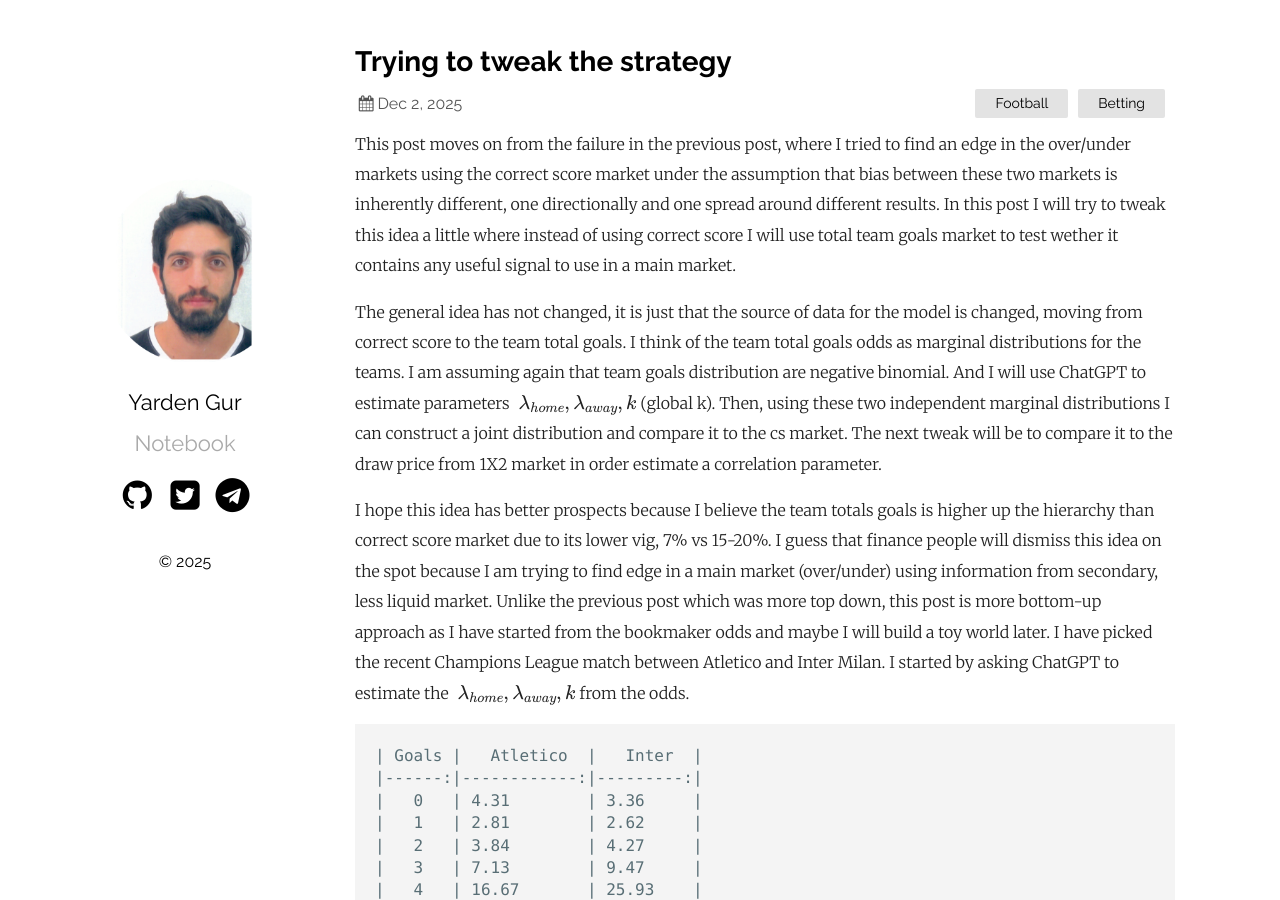
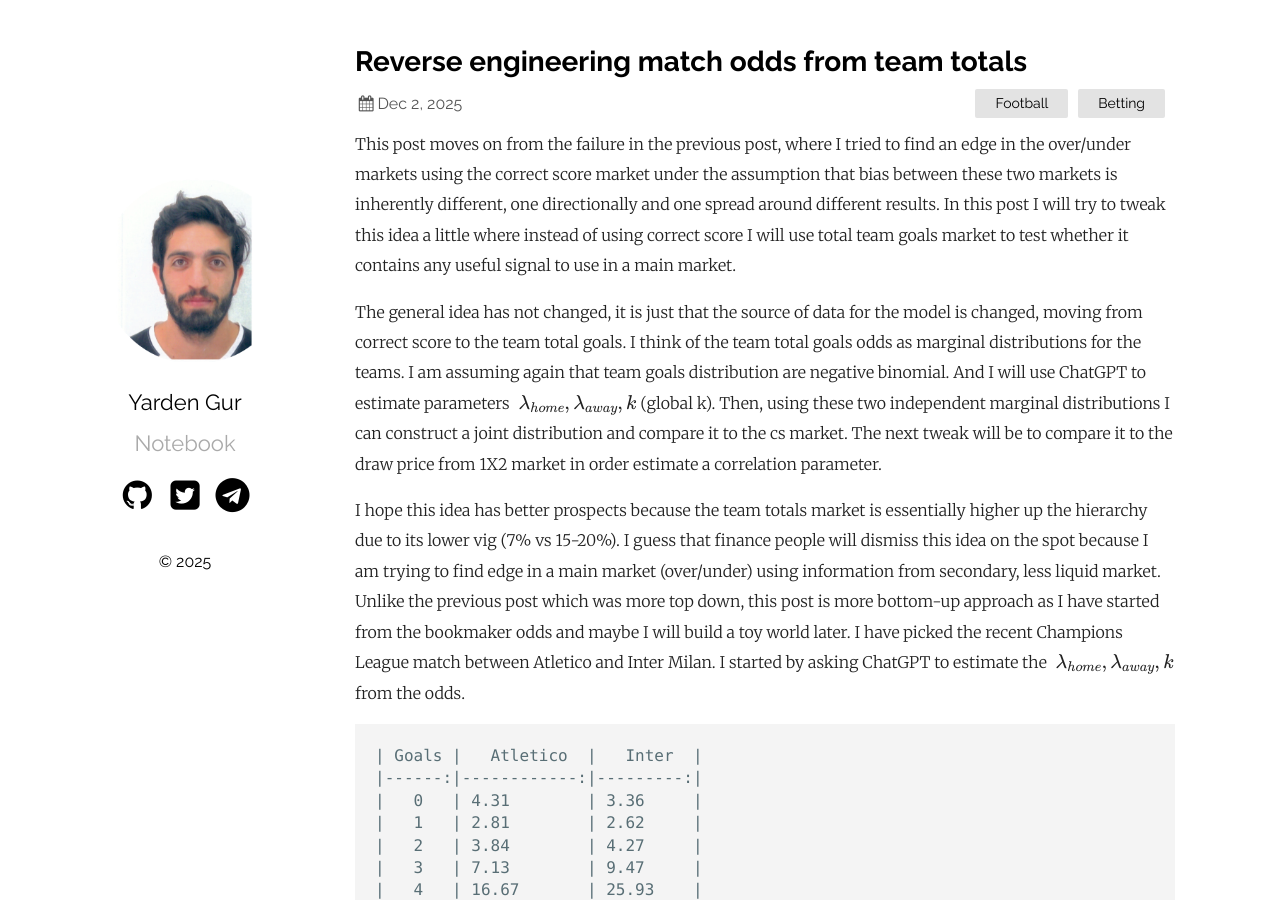
Before and after one commit to bm1125/bm1125.github.io, a Jekyll site: the page built from _posts/2025-12-02-reverse-engineering-parameters.md, in a window 1280 px wide and 900 px high. Built offline with Jekyll 4.4.1, drawn with Linux system fonts in a browser that asks for light colours; formulas are drawn with MathJax 3; some of the changed text lies outside the part shown.

Commit message:
update post

````diff
--- a/_posts/2025-12-02-reverse-engineering-parameters.md
+++ b/_posts/2025-12-02-reverse-engineering-parameters.md
@@ -1,15 +1,15 @@
 ---
 layout: post
-title: Trying to tweak the strategy
+title: Reverse engineering match odds from team totals
 usemathjax: true
 categories: [Football, Betting]
 ---
 
-This post moves on from the failure in the previous post, where I tried to find an edge in the over/under markets using the correct score market under the assumption that bias between these two markets is inherently different, one directionally and one spread around different results. In this post I will try to tweak this idea a little where instead of using correct score I will use total team goals market to test wether it contains any useful signal to use in a main market.
+This post moves on from the failure in the previous post, where I tried to find an edge in the over/under markets using the correct score market under the assumption that bias between these two markets is inherently different, one directionally and one spread around different results. In this post I will try to tweak this idea a little where instead of using correct score I will use total team goals market to test whether it contains any useful signal to use in a main market.
 
 The general idea has not changed, it is just that the source of data for the model is changed, moving from correct score to the team total goals. I think of the team total goals odds as marginal distributions for the teams. I am assuming again that team goals distribution are negative binomial. And I will use ChatGPT to estimate parameters $$\ \lambda_{home}, \lambda_{away}, k $$ (global k). Then, using these two independent marginal distributions I can construct a joint distribution and compare it to the cs market. The next tweak will be to compare it to the draw price from 1X2 market in order estimate a correlation parameter.
 
-I hope this idea has better prospects because I believe the team totals goals is higher up the hierarchy than correct score market due to its lower vig, 7% vs 15-20%. I guess that finance people will dismiss this idea on the spot because I am trying to find edge in a main market (over/under) using information from secondary, less liquid market. Unlike the previous post which was more top down, this post is more bottom-up approach as I have started from the bookmaker odds and maybe I will build a toy world later. I have picked the recent Champions League match between Atletico and Inter Milan. I started by asking ChatGPT to estimate the $$\ \lambda_{home}, \lambda_{away} , k $$ from the odds.
+I hope this idea has better prospects because the team totals market is essentially higher up the hierarchy due to its lower vig (7% vs 15-20%). I guess that finance people will dismiss this idea on the spot because I am trying to find edge in a main market (over/under) using information from secondary, less liquid market. Unlike the previous post which was more top down, this post is more bottom-up approach as I have started from the bookmaker odds and maybe I will build a toy world later. I have picked the recent Champions League match between Atletico and Inter Milan. I started by asking ChatGPT to estimate the $$\ \lambda_{home}, \lambda_{away} , k $$ from the odds.
 
 ```
 | Goals |   Atletico  |   Inter  |
@@ -53,6 +53,6 @@
 
 For the draw scenario, ChatGPT assumed vig is loaded mostly into the draw and some in the tails. I have only intuition here to trust, I believe that the draw scenario is very unlikely. Market odds for 1X2 is 2.28, 3.49, 3.25. Given these odds, under the draw scenario it would mean draw odds should be around 4.2 and Inter odds will be +ev which I find highly unlikely. There are many other scenarios possible for vig to be stacked but I get the feeling that model draw probability should be higher, and maybe a hint that Atletico is over priced.
 
-Additional, the implied probability of draw by 1X2 market, without removing vig is $$\ 1/3.49 = 0.2865 $$ while the model probabilitiy for draw is $$\ 0.247 $$. That leaves me with $$\ 0.2865 - 0.247 = 0.0395 $$, it is larger than the vig for 1X2 market which stands at 3.2%. Again, I find it unlikely that vig will stacked completely at draw but still I should be cautious making any assumptions. I asked ChatGPT to estimate correlation parameter and fix the model draw probability to match market implied probability. It estimated $$\ \rho = 0.17 $$ and it fixed the model final probabilities to 0.4165, 0.2774, 0.3061.
+Additional, the implied probability of draw by 1X2 market, without removing vig is $$\ 1/3.49 = 0.2865 $$ while the model probability for draw is $$\ 0.247 $$. That leaves me with $$\ 0.2865 - 0.247 = 0.0395 $$, it is larger than the vig for 1X2 market which stands at 3.2%. Again, I find it unlikely that vig will stacked completely at draw but still I should be cautious making any assumptions. I asked ChatGPT to estimate correlation parameter and fix the model draw probability to match market implied probability. It estimated $$\ \rho = 0.17 $$ and it fixed the model final probabilities to 0.4165, 0.2774, 0.3061.
 
-I have followed the odds until closing, and indeed the odds for Atletico drifted from 2.28 to 2.7 which is like 6.8%. That is huge. The draw odds stayed almost the same, 3.48. Inter odds also drifted from 3.25 to 2.70. If it is not just noise, then it looks like using secondary market and a main market, could actually produce signal to other main market. But this was just one test case and it could have easily been noise, I will need much more data for that. In the next post I will elaborate why given my assumptions on previous posts, my tendency is to drop this pipeline altoghther.
+I have followed the odds until closing, and indeed the odds for Atletico drifted from 2.28 to 2.7 which is like 6.8%. That is huge. The draw odds stayed almost the same, 3.48. Inter odds also drifted from 3.25 to 2.70. If it is not just noise, then it looks like using a secondary market and a main market, could actually produce signal for another main market. But this was just one test case and it could have easily been noise, I will need much more data for that. In the next post I will elaborate why given my assumptions on previous posts, my tendency is to drop this pipeline altogether.
````
Also changed, not shown: other parts of _posts/2025-12-02-reverse-engineering-parameters.md (+1 -1 lines).
